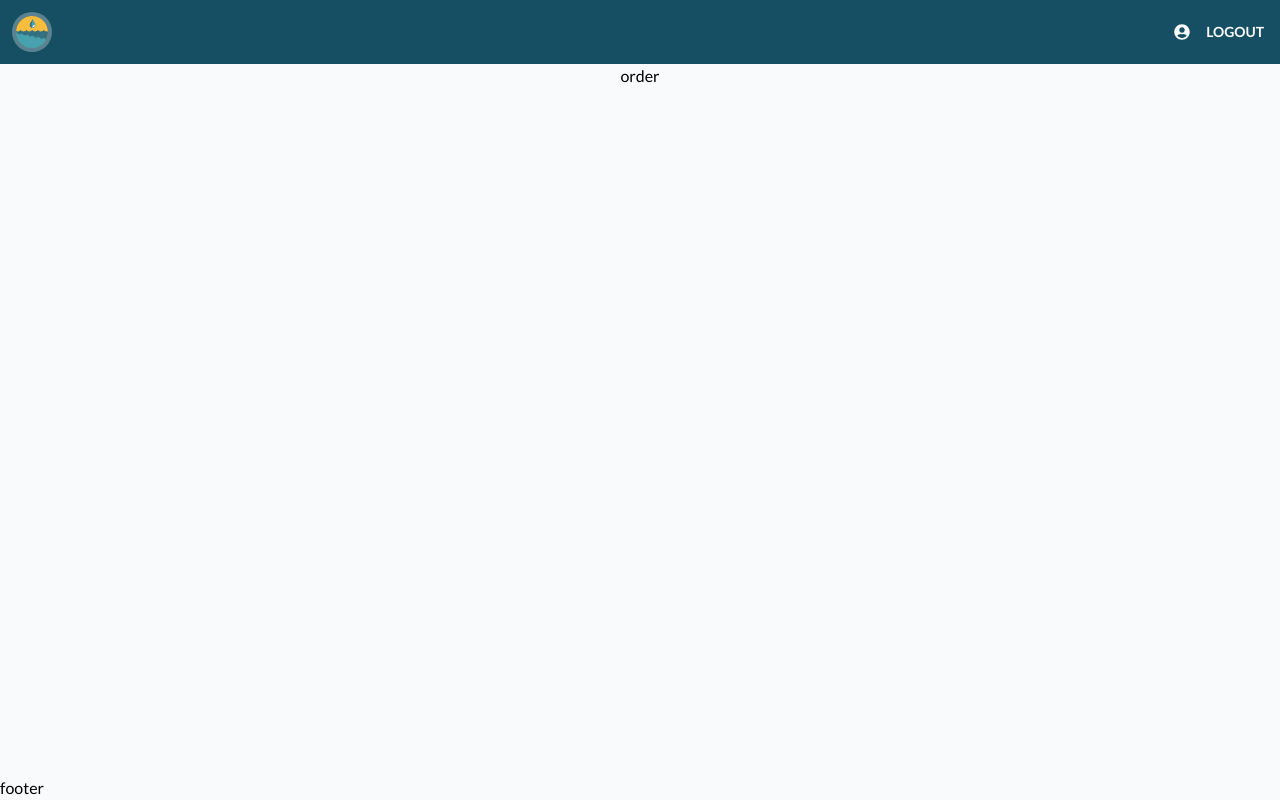
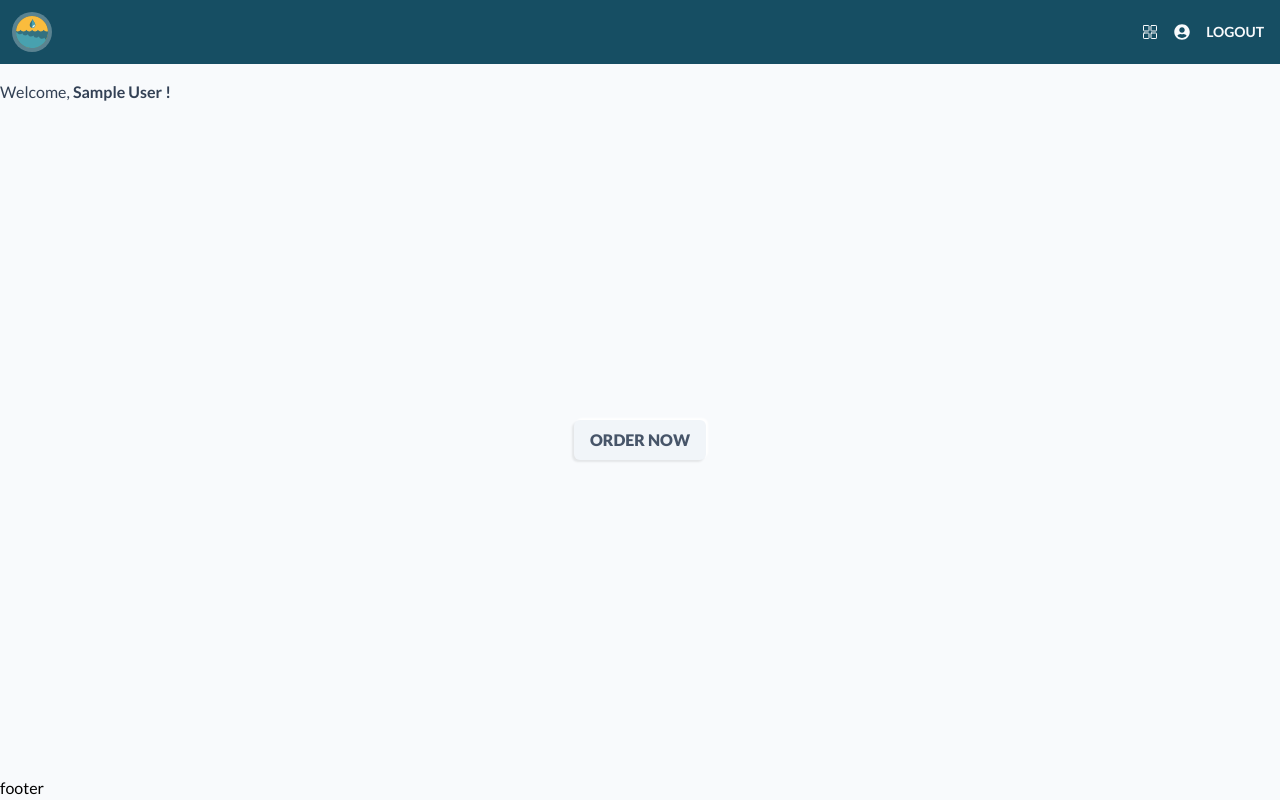
Before and after one commit to justinsalasdev/bernardwater, a React (Create React App) app: page / in a window 1280 px wide. Built offline with nearby package versions, Linux system fonts and the light colour scheme; no server answers; the database is empty; sample sign-in values are in the browser's storage.

Commit message:
render products

```diff
--- a/src/App/App.tsx
+++ b/src/App/App.tsx
@@ -1,20 +1,19 @@
 import { Route, Routes } from "react-router-dom";
 import { routes } from "constants/routes";
+import RouteGuard from "components/RouteGuard";
+import Loader from "components/Loader";
+import Modal from "components/Modal/Modal";
 import Dashboard from "./Dashboard/Dashboard";
 import Footer from "./Footer/Footer";
 import Header from "./Header/Header";
 import Auth from "./Auth/Auth";
+import Profile from "./Profile/Profile";
+import Products from "./Products/Products";
+
 import useInitApp from "./useInitApp";
-import Profile from "./Profile/Profile";
-import Orders from "./Orders/Orders";
-import RouteGuard from "components/RouteGuard";
-import Loader from "components/Loader";
-import Modal from "components/Modal/Modal";
-import { useGetter } from "store/accessors";
 
 export default function App() {
   const { isAppLoading } = useInitApp();
-  const products = useGetter((state) => state.products);
   if (isAppLoading) {
     return <Loader classes="text-cyan-500 place-self-center" />;
   } else {
@@ -30,8 +29,8 @@ export default function App() {
               element={<RouteGuard Component={Profile} />}
             />
             <Route
-              path={routes.orders}
-              element={<RouteGuard Component={Orders} />}
+              path={routes.products}
+              element={<RouteGuard Component={Products} />}
             />
           </Routes>
           <Footer />
--- a/src/App/Dashboard/Dashboard.tsx
+++ b/src/App/Dashboard/Dashboard.tsx
@@ -1,7 +1,18 @@
+import { useGetter } from "store/accessors";
+
 export default function Dashboard() {
+  const user = useGetter((state) => state.auth.user);
   return (
-    <div className="bg-slate-50 grid content-start">
-      <button>order</button>
+    <div className="bg-slate-50 grid grid-rows-a1 container-padded pt-4">
+      <p className="text-slate-700">
+        <span>Welcome, </span>
+        <span className="font-bold">
+          {user?.displayName || "Dear Customer"} !
+        </span>
+      </p>
+      <button className="uppercase font-extrabold bg-slate-100 text-slate-600 place-self-center px-4 py-2 rounded-md shadow-outer-slate50">
+        order now
+      </button>
     </div>
   );
 }
--- a/src/App/Header/UserMenu.tsx
+++ b/src/App/Header/UserMenu.tsx
@@ -5,6 +5,9 @@ import { NavLink } from "react-router-dom";
 export default function UserMenu() {
   return (
     <nav className="flex ml-auto">
+      <NavLink to={routes.products} className={genClassName}>
+        <Icon type={iconTypes.grid} />
+      </NavLink>
       <NavLink to={routes.profile} className={genClassName}>
         <Icon type={iconTypes.user} />
       </NavLink>
--- a/src/App/Orders/Orders.tsx
+++ /dev/null
@@ -1,21 +0,0 @@
-import { useSetModal } from "components/Modal/Modal";
-import Popup, { PopupProps } from "components/Popup/Popup";
-import { useGetter } from "store/accessors";
-
-export default function Orders() {
-  const { showModal } = useSetModal();
-  const products = useGetter((state) => state.products);
-  console.log(products);
-  return (
-    <p>
-      Orders{" "}
-      <button onClick={() => showModal<PopupProps>(Popup, {})}>
-        open modal
-      </button>
-    </p>
-  );
-}
-
-function ModalContent() {
-  return <div>hahaha</div>;
-}
--- /dev/null
+++ b/src/App/Products/Products.tsx
@@ -0,0 +1,24 @@
+import { useSetModal } from "components/Modal/Modal";
+import Popup, { PopupProps } from "components/Popup/Popup";
+import { useGetter } from "store/accessors";
+
+export default function Products() {
+  const products = useGetter((state) => state.products);
+  console.log(products);
+  return (
+    <div className="container-padded grid content-start pt-4">
+      <div className="grid justify-items-center gap-2">
+        {products.map((product) => {
+          return (
+            <div
+              key={product.id}
+              className="p-2 w-48 shadow-outer-slate50 rounded-md bg-slate-100"
+            >
+              <img src={product.image} className="w-full h-36 object-contain" />
+            </div>
+          );
+        })}
+      </div>
+    </div>
+  );
+}
--- a/src/App/Profile/Profile.tsx
+++ b/src/App/Profile/Profile.tsx
@@ -3,6 +3,7 @@ import { useGetter } from "store/accessors";
 import ProfileEditor from "./ProfileEditor";
 import EditForm from "./EditForm/EditForm";
 import Loader from "components/Loader";
+import Icon, { iconTypes } from "components/Icon";
 
 export default function Profile() {
   const {
@@ -25,7 +26,11 @@ export default function Profile() {
   );
 
   return (
-    <div className="bg-slate-50 container-padded grid content-start justify-items-center pt-8">
+    <div className="container-padded grid content-start pt-8 justify-items-center">
+      <div className="justify-self-start flex items-center gap-2 text-xs uppercase text-slate-700">
+        <Icon type={iconTypes.motor} size={20} />
+        <span>your delivery information</span>
+      </div>
       {profileContent}
     </div>
   );
--- a/src/App/useInitApp.ts
+++ b/src/App/useInitApp.ts
@@ -71,12 +71,12 @@ export default function useInitApp() {
         const productsCollectionRef = collection(
           db,
           tables.products
-        ).withConverter(createConverter<Product>());
+        ).withConverter(createConverter<Omit<Product, "id">>());
 
         const querySnapshot = await getDocs(productsCollectionRef);
         const products: Product[] = [];
         querySnapshot.forEach((doc) => {
-          products.push(doc.data());
+          products.push({ id: doc.id, ...doc.data() });
         });
 
         dispatch(updateProducts(products));
--- a/src/components/Icon.tsx
+++ b/src/components/Icon.tsx
@@ -6,6 +6,8 @@ import {
   AiOutlineMinus,
 } from "react-icons/ai";
 import { IoMdClose } from "react-icons/io";
+import { IoGridOutline } from "react-icons/io5";
+import { MdDeliveryDining } from "react-icons/md";
 
 export default function Icon(props: IconBaseProps & { type: iconTypes }) {
   const { type, ...restProps } = props;
@@ -20,6 +22,8 @@ export enum iconTypes {
   plus = "AiOutlinePlus",
   minus = "AiOutlineMinus",
   user = "FaUserCircle",
+  motor = "MdDeliveryDining",
+  grid = "IoGridOutline",
 }
 
 export const icons: { [key in iconTypes]: IconType } = {
@@ -29,4 +33,6 @@ export const icons: { [key in iconTypes]: IconType } = {
   [iconTypes.plus]: AiOutlinePlus,
   [iconTypes.minus]: AiOutlineMinus,
   [iconTypes.user]: FaUserCircle,
+  [iconTypes.motor]: MdDeliveryDining,
+  [iconTypes.grid]: IoGridOutline,
 };
--- a/src/constants/routes.ts
+++ b/src/constants/routes.ts
@@ -1,5 +1,5 @@
 export enum routes {
-  orders = "orders",
+  products = "products",
   profile = "profile",
   auth = "auth",
   index = "/",
--- a/src/types/types.ts
+++ b/src/types/types.ts
@@ -23,4 +23,5 @@ export type Product = {
   type: "mineral" | "distilled";
   price: number;
   volume: number;
+  image: string;
 };
```
